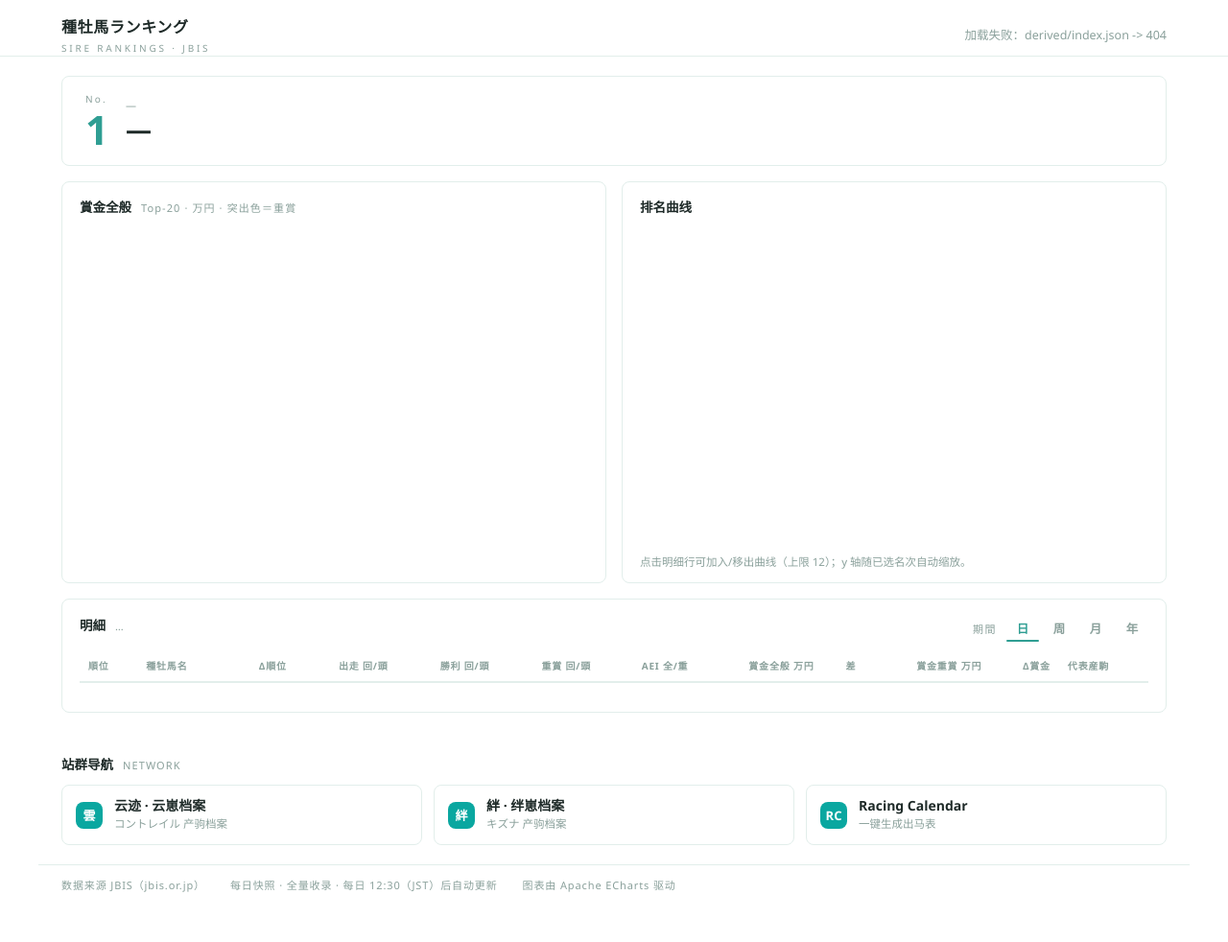
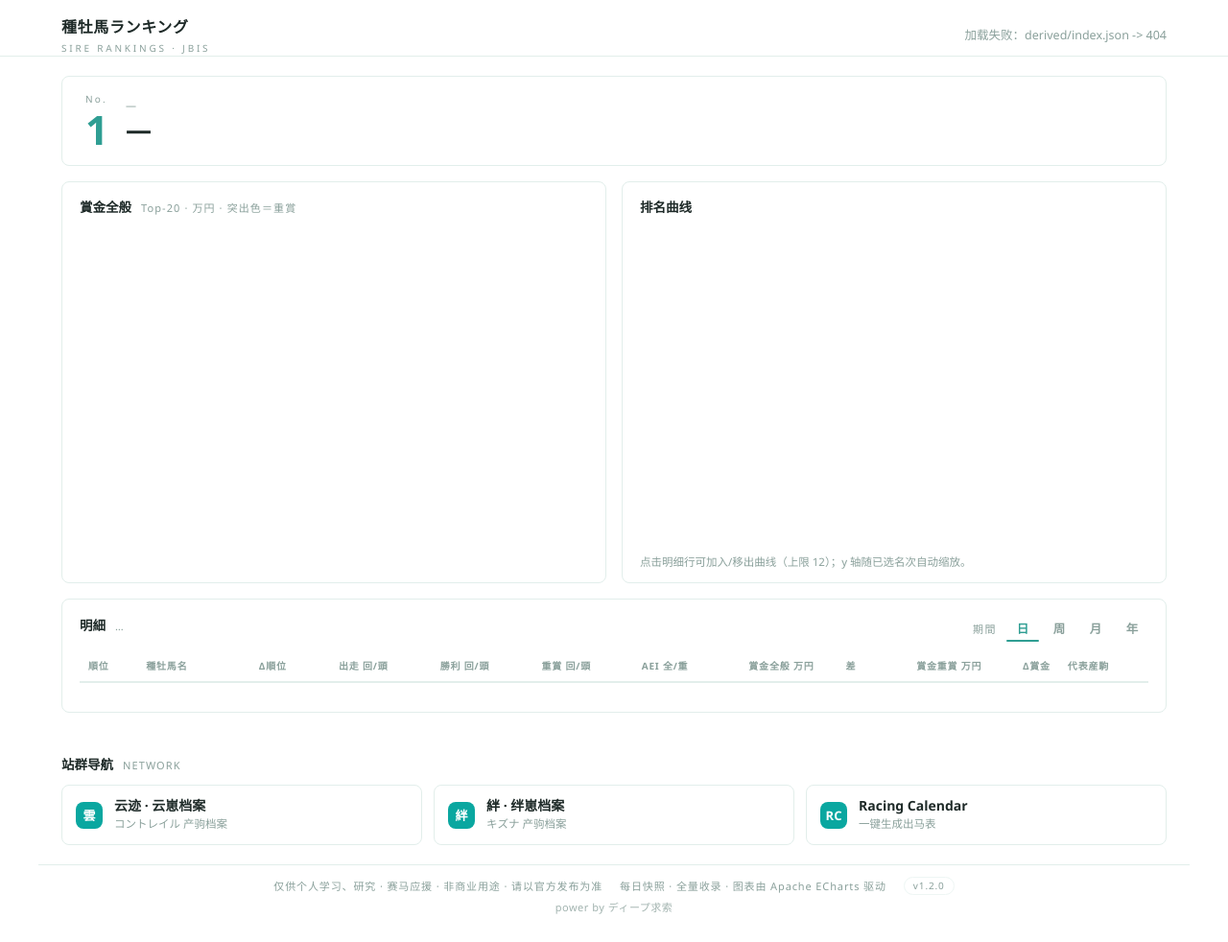
Before and after one commit to hinotoyk/jbis-sire-rank-history, a website: page site/index.html in a window 1280 px wide. Shown: the whole page at 96% size. Drawn offline with Linux system fonts and the light colour scheme; no server answers.

Commit message:
feat(footer): 页脚补免责声明、版本徽章与署名
footer 文案改为三句：免责（仅供个人学习研究 · 赛马应援 · 非商业用途 ·
请以官方发布为准）/ 每日快照·全量收录·图表由 Apache ECharts 驱动 /
v1.2.0 徽章；下方加居中署名 power by ディープ求索。
排布对齐 racing-calendar（flex + wrap + justify-content:center），宽度够时
整排一行、窄屏自然折行；保留本站原有 border-top 与 letter-spacing。
版本号取 package.json 的 1.2.0，升版本时两处同步改。

```diff
--- a/site/index.html
+++ b/site/index.html
@@ -99,11 +99,15 @@
      脚本缺失/渲染失败时挂载点保持空白，无占位观感。 -->
 <div data-friend-links data-site="jbis" data-skin="jbis"></div>
 
+<!-- 收尾声明区（口径与 racing-calendar site/index.html 一致）：
+     静态站无构建注入，版本号取自 package.json 的 version（升版本时两处同步改），
+     powered 署名两站各写一处。 -->
 <footer>
-  <span>数据来源 JBIS（jbis.or.jp）</span>
-  <span>每日快照 · 全量收录 · 每日 12:30（JST）后自动更新</span>
-  <span>图表由 Apache ECharts 驱动</span>
+  <span>仅供个人学习、研究 · 赛马应援 · 非商业用途 · 请以官方发布为准</span>
+  <span>每日快照 · 全量收录 · 图表由 Apache ECharts 驱动</span>
+  <span class="ver">v1.2.0</span>
 </footer>
+<div class="powered">power by ディープ求索</div>
 
 <script src="vendor/echarts.min.js"></script>
 <script src="device.js"></script>
--- a/site/style.css
+++ b/site/style.css
@@ -338,17 +338,42 @@ td.gap, .mb-gap { color: var(--muted); font-variant-numeric: tabular-nums; }
 }
 
 /* ---------- footer ---------- */
+/* 排布对齐 racing-calendar：flex 横排 + wrap + 居中，宽度够时整排一行（不换行），
+   窄屏才自然折行；版本徽章是同行末尾的 flex item，不单独占行。 */
 footer {
   max-width: 1200px;
   margin: 0 auto;
-  padding: 12px 24px 32px;
+  padding: 12px 24px 4px;
   display: flex;
-  gap: 6px 26px;
   flex-wrap: wrap;
+  justify-content: center;
+  align-items: center;
+  gap: 4px 18px;
   border-top: 1px solid var(--line);
   font-size: 11px;
   letter-spacing: .08em;
   color: var(--muted);
+}
+/* 版本徽章：淡边框药丸（与 racing-calendar .ver 同款，取本站 token 上色） */
+.ver {
+  border: 1px solid var(--line-soft);
+  border-radius: 999px;
+  padding: 0 9px;
+  font-size: 10px;
+  line-height: 1.7;
+  color: var(--muted);
+  white-space: nowrap;
+}
+/* 署名行：footer 之后的独立收尾行，居中、比正文更淡（不抢内容注意力） */
+.powered {
+  max-width: 1200px;
+  margin: 0 auto;
+  padding: 0 24px 28px;
+  text-align: center;
+  font-size: 11px;
+  letter-spacing: .5px;
+  color: var(--muted);
+  opacity: .8;
 }
 
 /* ---------- 动效与响应式 ---------- */
@@ -387,7 +412,8 @@ footer {
     white-space: nowrap;
   }
   .chart-tabs button.on { color: var(--ink); border-bottom-color: var(--accent); }
-  footer { padding: 10px 12px 24px; gap: 4px 18px; }
+  footer { padding: 10px 12px 4px; gap: 4px 18px; }
+  .powered { padding: 0 12px 20px; }
 
   /* 明细：MB 走卡片列表（app.js renderTable 双路径，表格 hidden）。
      容器不再限高内滚 —— 手机上外层页面 + 内层容器双滚动条体验差，自然滚动 */
```
